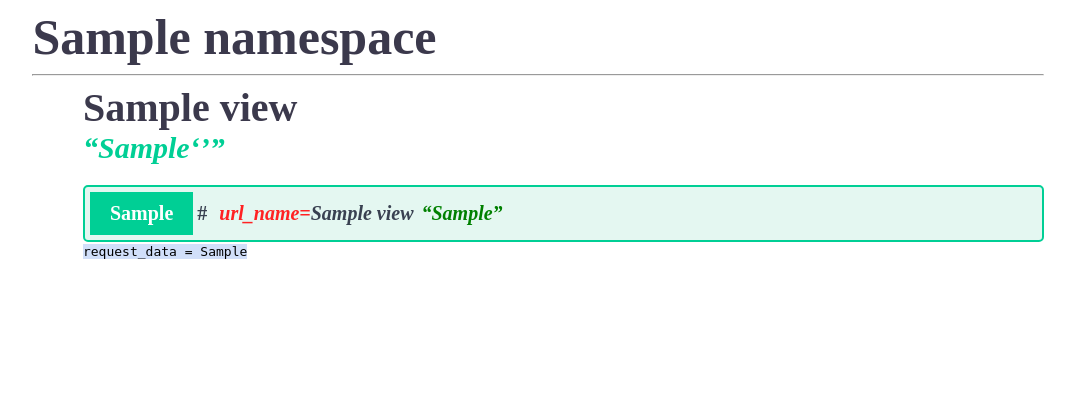
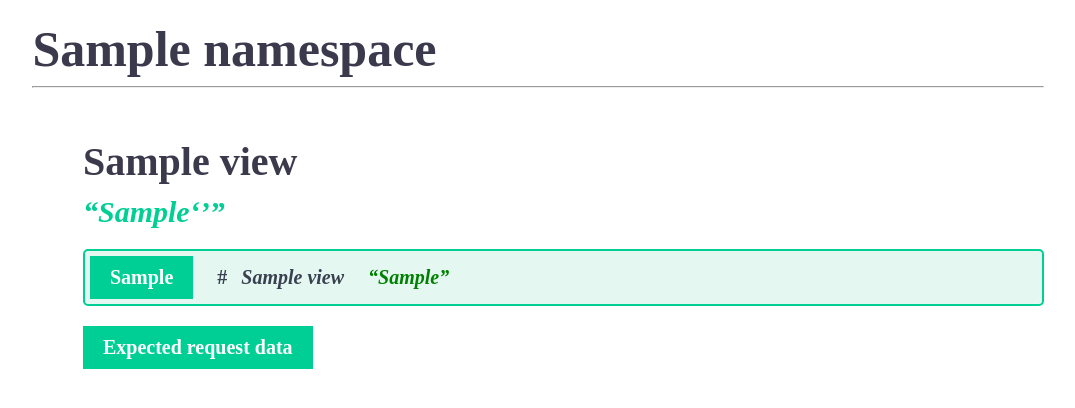
Before and after one commit to Rwwwrl/ApyWy, a Django app: template templates/ApyWy/index.html in a window 1280 px wide. Shown: the top 408 px of the page, without its empty margins (102-1177 px from the left). Run offline with Django 3.2, Linux system fonts and the light colour scheme; the template is opened without the code that fills it: most values are stand-ins (such as "Sample title", 1, 10 or a date in 2020).

Commit message:
feat Сделал фронт часть

```diff
--- a/static/index.css
+++ b/static/index.css
@@ -19,7 +19,7 @@ code {
 }
 
 .view_container {
-  max-width: 100%;
+  max-width: 95%;
   margin-left: 5%;
 }
 
@@ -27,12 +27,18 @@ code {
   color: #3b394c;
   font-weight: bold;
   font-size: 50px;
+  margin-top: 20px;
+}
+
+.view_block {
+  margin-top: 50px;
 }
 
 .view_name {
   color: #3b394c;
   font-weight: bold;
   font-size: 40px;
+  margin-bottom: 10px;
 }
 
 .view_doc_string {
@@ -52,6 +58,7 @@ code {
   border-radius: 5px;
   border-width: 2px;
   border-color: #00cf95;
+  margin-bottom: 20px;
 }
 
 .http_method_block {
@@ -68,6 +75,7 @@ code {
   font-size: 20px;
   text-align: center;
   font-weight: bolder;
+  margin-right: 20px;
 }
 
 .http_url_block {
@@ -90,15 +98,11 @@ code {
   font-weight: bolder;
 }
 
-.url_name_arg {
-  color: #ff2223;
-  font-style: italic;
-  margin-right: 0;
-}
-
 .http_url_name {
   font-weight: bold;
   font-style: italic;
+  margin-left: 10px;
+  margin-right: 20px;
 }
 
 .http_url_doc_string {
@@ -106,3 +110,117 @@ code {
   font-weight: bold;
   font-style: italic;
 }
+
+.status_container {
+  max-width: 95%;
+  margin-left: 5%;
+}
+
+.status_data {
+  display: flex;
+  flex-direction: column;
+  margin-bottom: 20px;
+}
+
+.status_block {
+  display: flex;
+  flex-direction: row;
+  background: #e4f7f1;
+  padding: 5px;
+  border: solid;
+  border-radius: 5px 5px 0 0;
+  border-width: 2px;
+  border-color: #00cf95;
+  border-bottom: none;
+}
+
+.status_block.hide_request_data {
+  border-radius: 5px 5px 5px 5px;
+  border-bottom: solid;
+}
+
+.http_status_block {
+  display: flex;
+  flex-direction: column;
+  align-items: center;
+  justify-content: center;
+}
+
+.http_status {
+  padding: 10px 20px;
+  background-color: #00cf95;
+  color: white;
+  font-size: 20px;
+  text-align: center;
+  font-weight: bolder;
+}
+
+.status_comment {
+  display: flex;
+  flex-direction: row;
+  align-items: center;
+  margin-left: 20px;
+  justify-content: center;
+  color: green;
+  font-weight: bold;
+  font-style: italic;
+  font-size: 20px;
+}
+
+.status_response_data {
+  padding: 20px 0 50px 5%;
+  border: solid;
+  border-radius: 0 0 5px 5px;
+  border-width: 2px;
+  background-color: #e4f7f1;
+  border-color: #00cf95;
+  border-top: none;
+  font-size: 15px;
+  color: #3b394c;
+  font-weight: bolder;
+}
+
+.status_response_data.hide {
+  display: none;
+}
+
+.request_data {
+  display: flex;
+  flex-direction: column;
+  justify-content: flex-start;
+  margin-bottom: 20px;
+}
+
+.expected_request_data_block {
+  display: flex;
+  flex-direction: row;
+}
+
+.expected_request_data_block.hide {
+  display: none;
+}
+
+.expected_request_data {
+  display: block;
+  padding: 10px 20px;
+  background-color: #00cf95;
+  color: white;
+  font-size: 20px;
+  font-weight: bolder;
+}
+
+.expected_request_data_data {
+  padding: 20px 0 50px 5%;
+  border: solid;
+  border-radius: 0 5px 5px 5px;
+  border-width: 2px;
+  background-color: #e4f7f1;
+  border-color: #00cf95;
+  font-size: 15px;
+  color: #3b394c;
+  font-weight: bolder;
+}
+
+.expected_request_data_data.hide {
+  display: None;
+}
--- a/static/index.js
+++ b/static/index.js
@@ -1,6 +1,12 @@
 let http_methods = document.querySelectorAll('.http_method')
 let method_blocks = document.querySelectorAll('.method_block')
 
+let http_statuses = document.querySelectorAll('.http_status')
+let statuses_blocks = document.querySelectorAll('.status_block')
+let response_datas = document.querySelectorAll('.status_response_data')
+
+let expected_request_datas = document.querySelectorAll('.expected_request_data')
+let expected_request_data_datas = document.querySelectorAll('.expected_request_data_data')
 
 const zip = (...arr) => {
     const zipped = [];
@@ -58,10 +64,109 @@ function set_border_color_by_http_method_value(el, http_method_value) {
     el.style.borderColor = border_color;
 }
 
+function set_bg_color_by_status_value(el, http_status_value) {
+    ok_statuses = ['200', '201']
+    if (ok_statuses.includes(http_status_value)) {
+      bg_color = 'rgba(44,177,254,255)'
+    }
+    else {
+      bg_color = 'rgba(255,34,35,255)'
+    }
+    el.style.backgroundColor = bg_color;
+}
 
-for (let [http_method_el, method_block] of zip(http_methods, method_blocks)) {
+function set_bg_color_of_status_block_by_status_value(el, http_status_value) {
+    ok_statuses = ['200', '201']
+    if (ok_statuses.includes(http_status_value)) {
+      bg_color = 'rgba(233,243,251,255)'
+    }
+    else {
+      bg_color = 'rgba(255,230,230,255)'
+    }
+    el.style.backgroundColor = bg_color;
+}
+
+function set_border_color_by_status_value(el, http_status_value) {
+    ok_statuses = ['200', '201']
+    if (ok_statuses.includes(http_status_value)) {
+      border_color = 'rgba(44,177,254,255)'
+    }
+    else {
+      border_color = 'rgba(255,34,35,255)'
+    }
+    el.style.borderColor = border_color;
+}
+
+function colorize_response_data(el, http_status_value) {
+    ok_statuses = ['200', '201']
+    if (ok_statuses.includes(http_status_value)) {
+      bg_color = 'rgba(233,243,251,255)'
+      border_color = 'rgba(44,177,254,255)'
+    }
+    else {
+      bg_color = 'rgba(255,230,230,255)'
+      border_color = 'rgba(255,34,35,255)'
+    }
+    el.style.backgroundColor = bg_color;
+    el.style.borderColor = border_color;
+}
+
+function colorize_request_data(el, http_method_value) {
+    method_to_bg_color = {
+        'GET': 'rgba(233,243,251,255)',
+        'POST': 'rgba(228,247,241,255)',
+        'PUT': 'rgba(254,241,230,255)',
+        'PATCH': 'rgba(254,241,230,255)',
+        'DELETE': 'rgba(255,230,230,255)',
+    }
+    method_to_border_color = {
+        'GET': 'rgba(44,177,254,255)',
+        'POST': 'rgba(0,207,149,255)',
+        'PUT': 'rgba(255,156,30,255)',
+        'PATCH': 'rgba(255,156,30,255)',
+        'DELETE': 'rgba(255,34,35,255)',
+    }
+    bg_color = method_to_bg_color[http_method_value];
+    border_color = method_to_border_color[http_method_value];
+    el.style.backgroundColor = bg_color;
+    el.style.borderColor = border_color;
+}
+
+// красим http методы
+for (let [http_method_el, method_block_el] of zip(http_methods, method_blocks)) {
     let http_method = http_method_el.innerText;
     set_bg_color_by_http_method_value(el=http_method_el, http_method_value=http_method);
-    set_bg_color_of_method_block_by_http_method_value(el=method_block, http_method_value=http_method);
-    set_border_color_by_http_method_value(el=method_block, http_method_value=http_method);
+    set_bg_color_of_method_block_by_http_method_value(el=method_block_el, http_method_value=http_method);
+    set_border_color_by_http_method_value(el=method_block_el, http_method_value=http_method);
 }
+
+// красим http статусы
+for (let [http_status_el, status_block_el, response_data_el] of zip(http_statuses, statuses_blocks, response_datas)) {
+  let status_code = http_status_el.innerText;
+  set_bg_color_by_status_value(el=http_status_el, http_status_value=status_code)
+  set_bg_color_of_status_block_by_status_value(el=status_block_el, http_status_value=status_code)
+  set_border_color_by_status_value(el=status_block_el, http_status_value=status_code)
+  colorize_response_data(el=response_data_el, http_method_value=status_code)
+}
+
+// красим request data
+for (let [http_method_el, expected_request_data_el, expected_request_data_data_el] of zip(http_methods, expected_request_datas, expected_request_data_datas)) {
+    let http_method = http_method_el.innerText;
+    set_bg_color_by_http_method_value(el=expected_request_data_el, http_method_value=http_method);
+    colorize_request_data(el=expected_request_data_data_el, http_method)
+}
+
+
+// навешиваем собитые onClick по нажатию на статус
+for (let [status_block_el, response_data_el] of zip(statuses_blocks, response_datas)) {
+  status_block_el.addEventListener('click', () => {
+    response_data_el.classList.toggle('hide');
+    status_block_el.classList.toggle('hide_request_data');
+  })
+}
+
+for (let [expected_request_data_el, expected_request_data_data_el] of zip(expected_request_datas, expected_request_data_datas)) {
+  expected_request_data_el.addEventListener('click', () => {
+    expected_request_data_data_el.classList.toggle('hide');
+  })
+}
--- a/templates/ApyWy/index.html
+++ b/templates/ApyWy/index.html
@@ -20,33 +20,48 @@
             <h1 class="namespace_name">{{ namespace.namespace_name }}</h1>
         </div>
         <hr>
+        <div class="view_container">
           {% for view in namespace.views %}
-        <div class="view_container">
               <div class="view_block">
                   <h2 class='view_name'>{{ view.view_name }}</h2>
+                  {% if view.doc_string %}
                     <p class='view_doc_string'><q>{{ view.doc_string }}<q></p>
+                  {% endif %}
               </div>
               {% for method in view.view_methods %}
                   <div class="method_block">
                       <div class="http_method_block"><p class="http_method">{{ method.HTTP_method }}</p></div>
                       <div class="http_url_block">
                           <div class="http_url http_url_path">{{ view.url_path }}</div>
-                        <div class="http_url http_url_name"><p class="http_url url_name_arg">url_name=</p><p>{{ view.url_name }}</p></div>
+                          {% if view.url_name %}
+                            <div class="http_url http_url_name"><p>{{ view.url_name }}</p></div>
+                          {% endif %}
+                          {% if method.doc_string %}
                             <div class="http_url http_url_doc_string"><q>{{ method.doc_string }}</q></div>
+                          {% endif %}
                       </div>
                   </div>
-            <code>
-            {% if method.http_data.expected_request_data %}
-                request_data = {{ method.http_data.expected_request_data }}
+                  <div class="request_data">
+                    {% if method.http_data.expected_request_data is None %}
+                      <div class='expected_request_data_block hide'><p class='expected_request_data'>Expected request data</p></div>
+                    {% else %}
+                      <div class='expected_request_data_block'><p class='expected_request_data'>Expected request data</p></div>
                     {% endif %}
-            </code>
+                    <div class='expected_request_data_data hide'><pre>{{ method.http_data.expected_request_data }}</pre></div>
+                  </div>
+              <div class="status_container">
                 {% for http_status in method.http_data.http_statuses %}
-                <p>STATUS_CODE: {{ http_status.expected_response_status_code }}</p>
-                <p>RESPONSE_DATA: {{ http_status.expected_response_data }}</p>
+                      <div class="status_data">
+                        <div class="status_block hide_request_data">
+                          <div class="http_status_block"><p class="http_status">{{ http_status.expected_response_status_code }}</p></div>
                           {% if http_status.comment %}
-                <p>COMMENT: {{ http_status.comment }}</p>
+                          <div class="status_comment"><q>{{ http_status.comment }}</q></div>
                           {% endif %}
+                        </div>
+                        <div class='status_response_data hide'><pre>{{ http_status.expected_response_data }}</pre></div>
+                      </div>
                 {% endfor %}
+              </div>
               {% endfor %}
           {% endfor %}
         </div>
```
Lines whose indentation alone changed are shown as unchanged.
